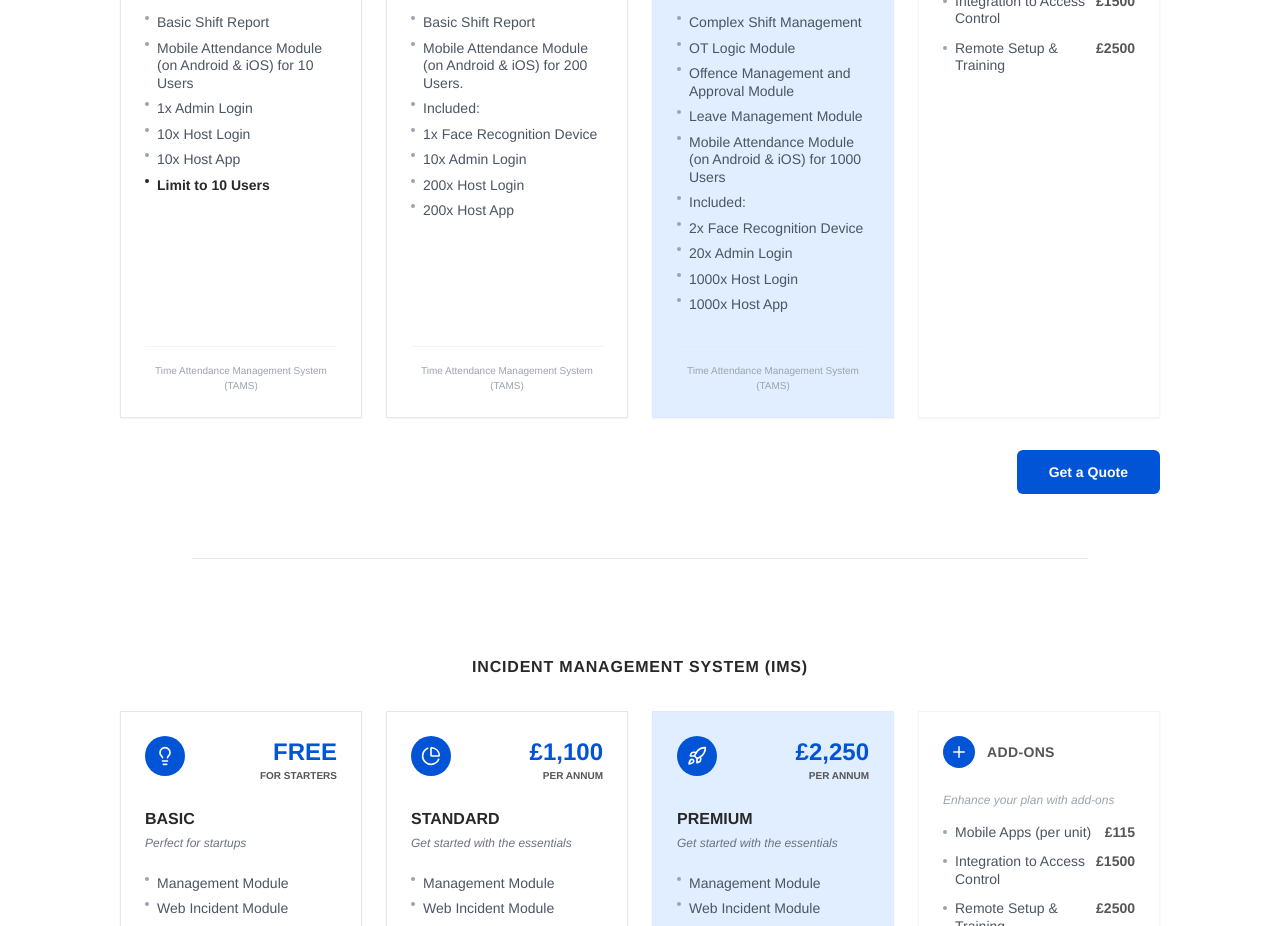
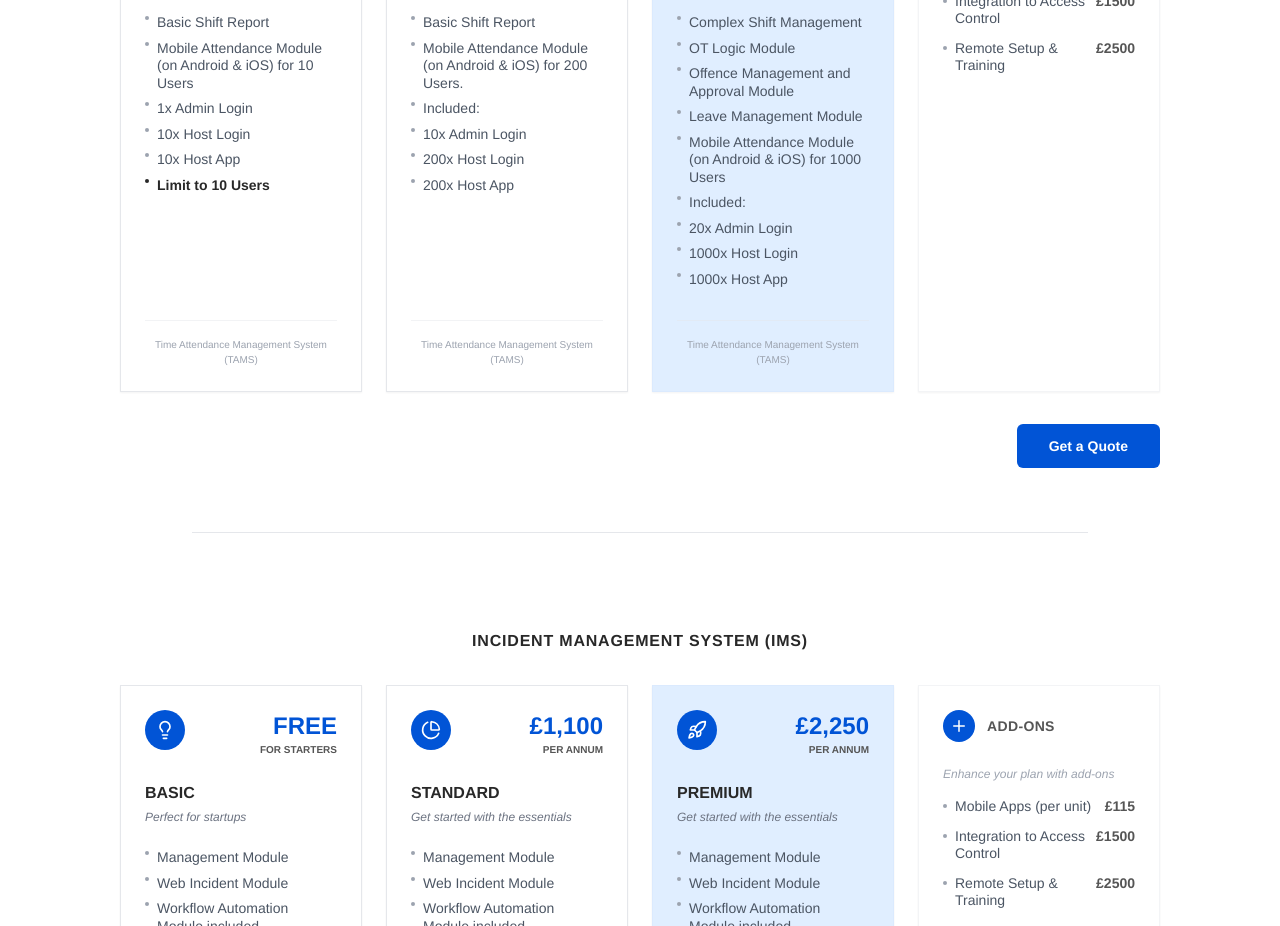
Before and after one commit to AkGowthi/calms-next, a Next.js app: page /new-pricing in a window 1280 px wide. Shown: the part 1460-2386 px from the top of the page. Built offline with nearby package versions, Linux system fonts and the light colour scheme.

Commit message:
Update page.tsx

```diff
--- a/src/app/new-pricing/page.tsx
+++ b/src/app/new-pricing/page.tsx
@@ -122,7 +122,6 @@ const pricingData = [
           "Basic Shift Report",
           "Mobile Attendance Module (on Android & iOS) for 200 Users.",
           "Included:",
-          "1x Face Recognition Device",
           "10x Admin Login",
           "200x Host Login",
           "200x Host App",
@@ -143,7 +142,6 @@ const pricingData = [
           "Leave Management Module",
           "Mobile Attendance Module (on Android & iOS) for 1000 Users",
           "Included:",
-          "2x Face Recognition Device",
           "20x Admin Login",
           "1000x Host Login",
           "1000x Host App",
```
